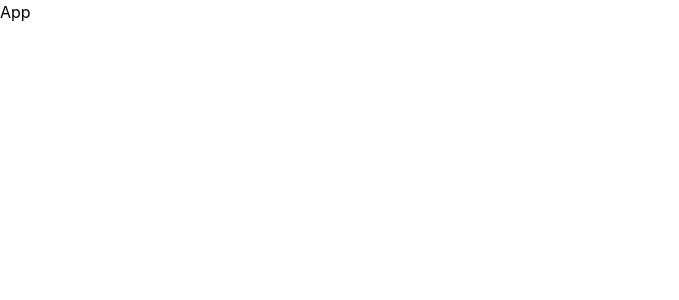
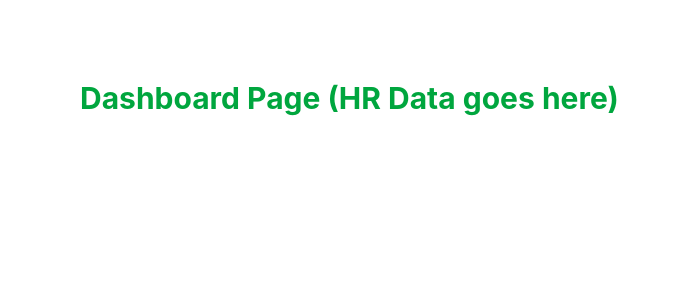
Before and after one commit to kennewest12/hr-platform-development, a React (Vite) app: page /dashboard in a window 1280 px wide. Shown: the top 300 px of the page, without its empty margins (0-679 px from the left). Built offline with nearby package versions, Linux system fonts and the light colour scheme.

Commit message:
feat: implemented routing with Login and Dashboard pages

```diff
--- a/src/App.jsx
+++ b/src/App.jsx
@@ -1,8 +1,30 @@
 import React from "react";
+import {
+  BrowserRouter as Router,
+  Routes,
+  Route,
+  Navigate,
+} from "react-router-dom";
 import "./App.css";
+// import components and pages
+import Login from "./pages/Login";
+import Dashboard from "./pages/Dashboard";
 
 function App() {
-  return <>App</>;
+  return (
+    <Router>
+      <Routes>
+        {/* When the app starts, go straight to Login */}
+        <Route path="/" element={<Navigate to="/login" />} />
+
+        {/* The Login Page */}
+        <Route path="/login" element={<Login />} />
+
+        {/* The Main Dashboard */}
+        <Route path="/dashboard" element={<Dashboard />} />
+      </Routes>
+    </Router>
+  );
 }
 
 export default App;
--- /dev/null
+++ b/src/pages/Dashboard.jsx
@@ -0,0 +1,7 @@
+export default function Dashboard() {
+  return (
+    <div className="p-20 text-3xl font-bold text-green-600">
+      Dashboard Page (HR Data goes here)
+    </div>
+  );
+}
--- /dev/null
+++ b/src/pages/Login.jsx
@@ -0,0 +1,7 @@
+export default function Login() {
+  return (
+    <div className="p-20 text-3xl font-bold text-blue-600">
+      Login Page (Figma UI goes here)
+    </div>
+  );
+}
```
